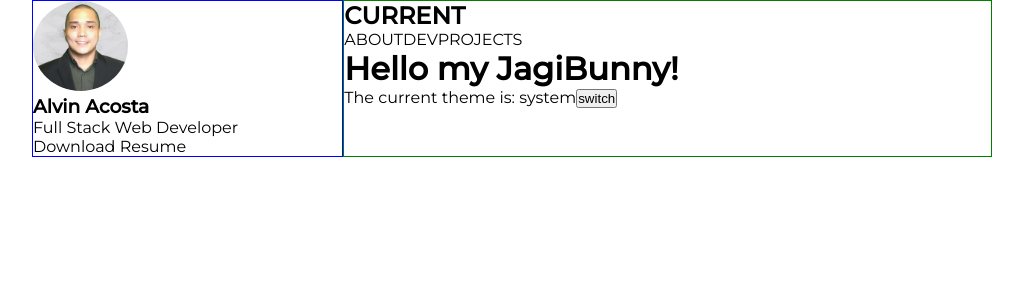
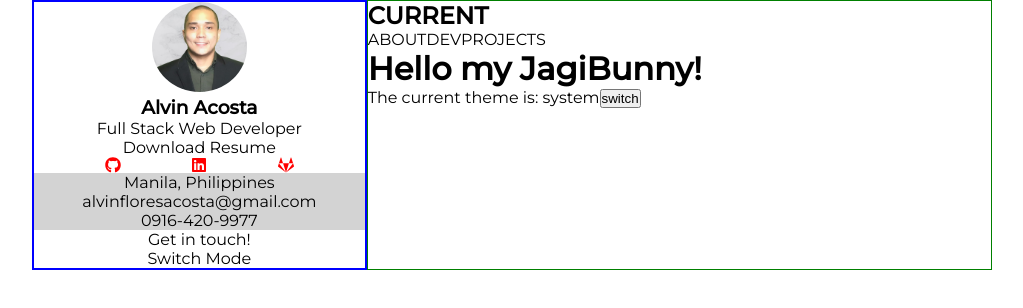
Before and after one commit to Exx-hub/nextjs-portfolio, a Next.js app: page / in a window 1280 px wide. Shown: the top 308 px of the page, without its empty margins (128-1151 px from the left). Built offline with nearby package versions, Linux system fonts and the light colour scheme.

Commit message:
update: Complete sidebar elements needed including icons

```diff
--- a/components/Sidebar.js
+++ b/components/Sidebar.js
@@ -1,11 +1,27 @@
 import Image from "next/image";
+import styles from "../styles/Sidebar.module.css";
+
+import Head from "next/head";
+import { config, dom } from "@fortawesome/fontawesome-svg-core";
+config.autoAddCss = false;
+
+import {
+	faLinkedin,
+	faGithub,
+	faGitlab,
+} from "@fortawesome/free-brands-svg-icons";
+import { FontAwesomeIcon } from "@fortawesome/react-fontawesome";
 
 const SideBar = () => {
 	return (
-		<div>
-			<div>
+		<>
+			<Head>
+				<style>{dom.css()}</style>
+			</Head>
+			<div className="sidebar-container">
+				<div className="sidebar_top">
 					<Image
-					className="my-img"
+						className={styles.img}
 						src={"/images/me4.jpg"}
 						width={95}
 						height={90}
@@ -17,10 +33,22 @@ const SideBar = () => {
 					{/* download resume */}
 					<p>Download Resume</p>
 				</div>
-			<div>{/* social icons */}</div>
-			<div>{/* contact info */}</div>
-			<div>{/* buttons  */}</div>
+				<div className={styles.socialIcons}>
+					<FontAwesomeIcon className={styles.icon} icon={faGithub} />
+					<FontAwesomeIcon className={styles.icon} icon={faLinkedin} />
+					<FontAwesomeIcon className={styles.icon} icon={faGitlab} />
 				</div>
+				<div className={styles.contactSection}>
+					<p>Manila, Philippines</p>
+					<p>alvinfloresacosta@gmail.com</p>
+					<p>0916-420-9977</p>
+				</div>
+				<div className="sidebar-buttons">
+					<p>Get in touch!</p>
+					<p>Switch Mode</p>
+				</div>
+			</div>
+		</>
 	);
 };
 
--- /dev/null
+++ b/styles/Sidebar.module.css
@@ -0,0 +1,18 @@
+.img {
+	border-radius: 100%;
+}
+
+.socialIcons {
+	display: flex;
+	justify-content: space-evenly;
+	/* background-color: blue; */
+}
+
+.icon {
+	color: red;
+	font-size: 32px;
+}
+
+.contactSection {
+	background-color: lightgray;
+}
--- a/styles/globals.css
+++ b/styles/globals.css
@@ -39,13 +39,14 @@ a {
 
 .sidebar-container {
 	flex-grow: 1;
+	/* width: 100%; */
 	border: 1px solid blue;
+	display: flex;
+	flex-direction: column;
+	/* align-items: center; */
+	text-align: center;
 }
 .main-container {
 	flex-grow: 3;
 	border: 1px solid green;
 }
-
-.my-img {
-	border-radius: 100%;
-}
```
Lines whose indentation alone changed are shown as unchanged.
